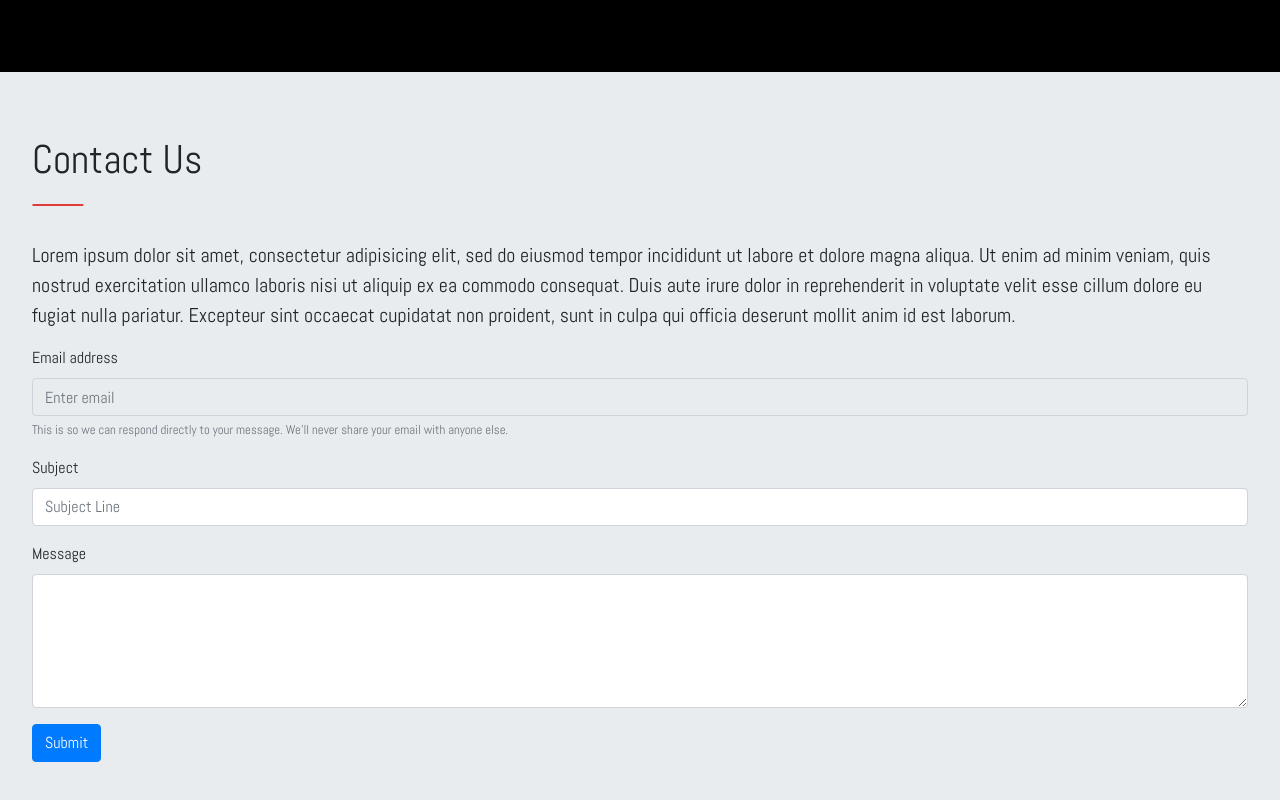
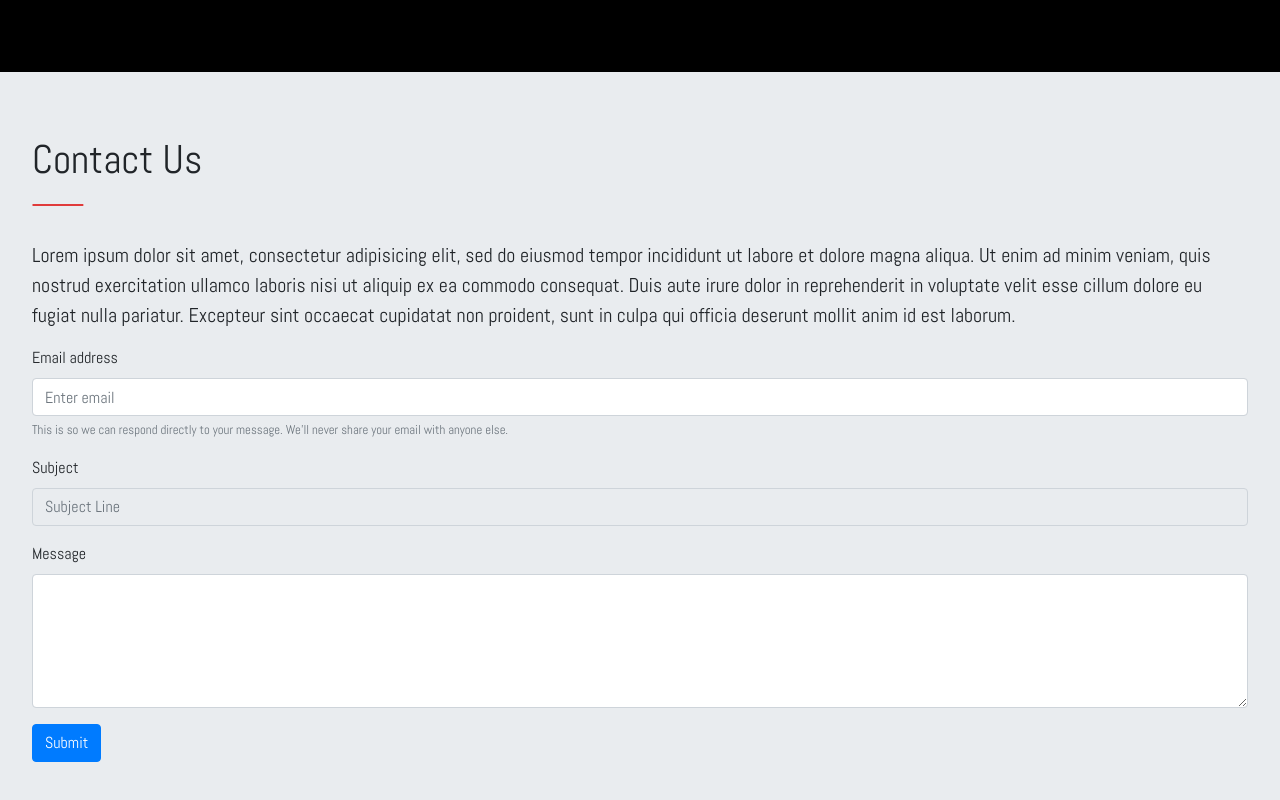
Before and after one commit to Fusionzz/Fusionzz.github.io, a plain HTML site: page index.html in a window 1280 px wide. Shown: the part 3163-3963 px from the top of the page. Drawn offline with nearby package versions, Linux system fonts and the light colour scheme.

Commit message:
disabled

```diff
--- a/index.html
+++ b/index.html
@@ -313,13 +313,13 @@
 
 			<div class="form-group">
 				<label for="inputEmail">Email address</label>
-				<input type="email" class="form-control" id="inputEmail" aria-describedby="emailHelp" placeholder="Enter email" disabled="disabled">
+				<input type="email" class="form-control" id="inputEmail" aria-describedby="emailHelp" placeholder="Enter email">
 				<small id="emailHelp" class="form-text text-muted"> This is so we can respond directly to your message. We'll never share your email with anyone else.</small>
 			</div>
 
 			<div class="form-group">
 				<label for="inputSubject">Subject</label>
-				<input type="text" class="form-control" id="inputSubject" placeholder="Subject Line">
+				<input type="text" class="form-control" id="inputSubject" placeholder="Subject Line" disabled="disabled">
 			</div>
 
 
```
